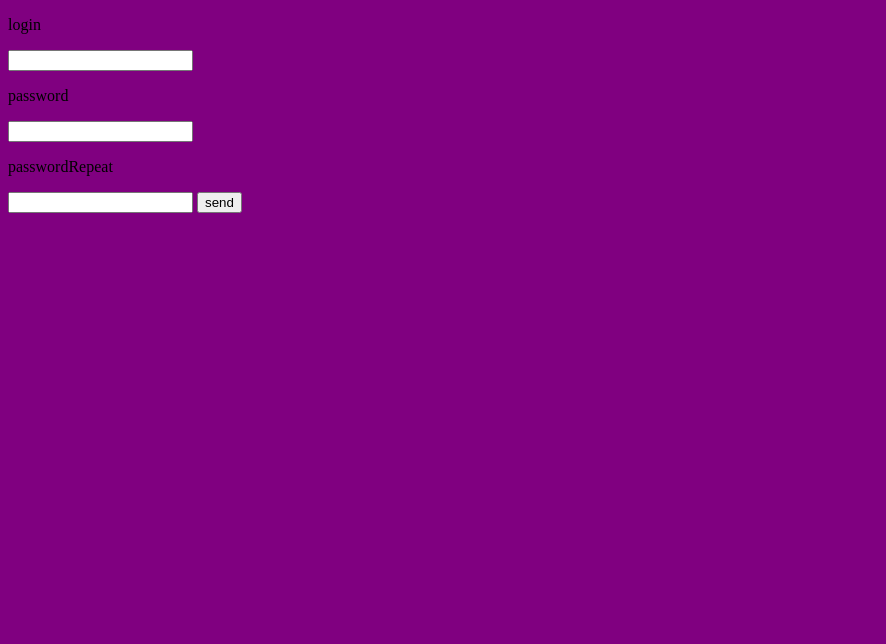
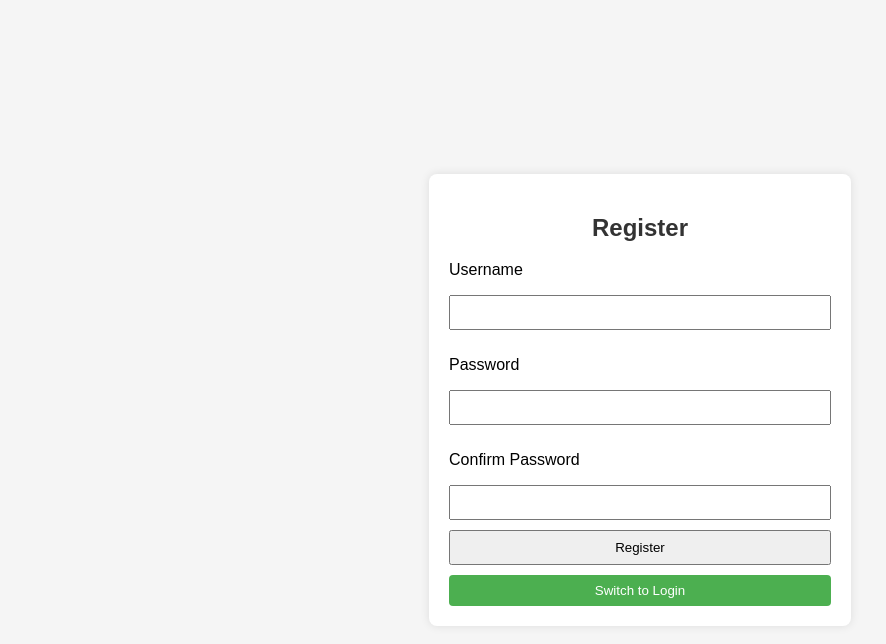
Before and after one commit to awlinn/chet, a website: page static/regChat/reg.html in a window 1280 px wide. Shown: the whole page, without its empty margins (0-886 px from the left). Drawn offline with Linux system fonts and the light colour scheme.

Commit message:
commit 123

```diff
--- a/database.js
+++ b/database.js
@@ -1,4 +1,5 @@
 const fs = require('fs');
+const crypto = require("crypto-js");
 const dbFile = "./chat.db";
 const exists = fs.existsSync(dbFile);
 const sqlite3 = require("sqlite3").verbose();
--- a/package.json
+++ b/package.json
@@ -1,5 +1,6 @@
 {
   "dependencies": {
+    "crypto-js": "^4.2.0",
     "mysql2": "^3.6.1",
     "socket.io": "^4.7.2",
     "sqlite": "^5.0.1",
--- a/static/regChat/reg.html
+++ b/static/regChat/reg.html
@@ -3,19 +3,26 @@
 <head>
     <meta charset="UTF-8">
     <meta name="viewport" content="width=device-width, initial-scale=1.0">
-    <title>Document</title>
+    <title>Registration and Login</title>
     <link rel="stylesheet" href="regCss.css">
 </head>
 <body>
-    <form id="registerForm">
-        <p>login</p>
-        <input type="text" id="login">
-        <p>password</p>
-        <input type="text" id="password">
-        <p>passwordRepeat</p>
-        <input type="text" id="passwordRepeat">
-        <input type="submit" value="send">
-    </form>
+    <div class="container">
+        <div id="formContainer">
+
+            <form id="registerForm" >
+                <h2>Register</h2>
+                <p>Username</p>
+                <input type="text" id="username" autocomplete="username">
+                <p>Password</p>
+                <input type="password" id="password" autocomplete="new-password">
+                <p>Confirm Password</p>
+                <input type="password" id="confirmPassword" autocomplete="new-password">
+                <input type="submit" value="Register">
+                <button type="button" onclick="toggleForm('registerForm')">Switch to Login</button>
+            </form>
+        </div>
+    </div>
     <script src="regJs.js"></script>
 </body>
 </html>
--- a/static/regChat/regCss.css
+++ b/static/regChat/regCss.css
@@ -1,3 +1,57 @@
-body{
-    background-color: purple;
+body {
+    font-family: Arial, sans-serif;
+    margin: 0;
+    display: flex;
+    align-items: center;
+    justify-content: center;
+    min-height: 100vh;
+    background-color: #f5f5f5;
 }
+
+.container {
+    background-color: #fff;
+    box-shadow: 0 0 10px rgba(0, 0, 0, 0.1);
+    border-radius: 8px;
+    overflow: hidden;
+}
+
+#formContainer {
+    display: flex;
+    overflow: hidden;
+}
+
+form {
+    padding: 20px;
+    width: 100%; /* Make the form stretch the entire width */
+    box-sizing: border-box;
+}
+
+form h2 {
+    text-align: center;
+    color: #333;
+}
+
+input {
+    width: 100%;
+    padding: 8px;
+    margin-bottom: 10px;
+    box-sizing: border-box;
+}
+
+button {
+    width: 100%;
+    padding: 8px;
+    background-color: #4caf50;
+    color: #fff;
+    border: none;
+    border-radius: 4px;
+    cursor: pointer;
+}
+
+button:hover {
+    background-color: #45a049;
+}
+
+.active-form {
+    transform: translateX(0);
+}
--- a/static/regChat/regJs.js
+++ b/static/regChat/regJs.js
@@ -10,14 +10,13 @@ registerForm.addEventListener('submit', (event) => {
     return;
   }
 
-  // Do something with the user information, like sending it to a server
+
   const user = {
     login: login.value,
     password: password.value,
     passwordRepeat: passwordRepeat.value,
   };
 
-  // Continue with your code or send the user data to the server
   const xhr = new XMLHttpRequest();
   xhr.open('POST', '/api/register');
   xhr.setRequestHeader('Content-Type', 'application/json');
@@ -25,3 +24,35 @@ registerForm.addEventListener('submit', (event) => {
 
   xhr.onload = () => alert(xhr.response);
 });
+
+function toggleForm(dataSwitch) {
+  console.log(dataSwitch);
+
+  let formContainer = document.getElementById("formContainer");
+
+  if (dataSwitch === "loginForm") {
+    formContainer.innerHTML = `
+      <form id="registerForm">
+        <h2>Register</h2>
+        <p>Username</p>
+        <input type="text" id="username" autocomplete="username">
+        <p>Password</p>
+        <input type="password" id="password" autocomplete="new-password">
+        <p>Confirm Password</p>
+        <input type="password" id="confirmPassword" autocomplete="new-password">
+        <input type="submit" value="Register">
+        <button type="button" onclick="toggleForm('registerForm')">Switch to Login</button>
+      </form>`;
+  } else if (dataSwitch === "registerForm") {
+    formContainer.innerHTML = `
+      <form id="loginForm">
+        <h2>Login</h2>
+        <p>Username</p>
+        <input type="text" id="loginUsername" autocomplete="username">
+        <p>Password</p>
+        <input type="password" id="loginPassword" autocomplete="current-password">
+        <input type="submit" value="Login">
+        <button type="button" onclick="toggleForm('loginForm')">Switch to Register</button>
+      </form>`;
+  }
+}
```
Also changed, not shown: 1 other file.
